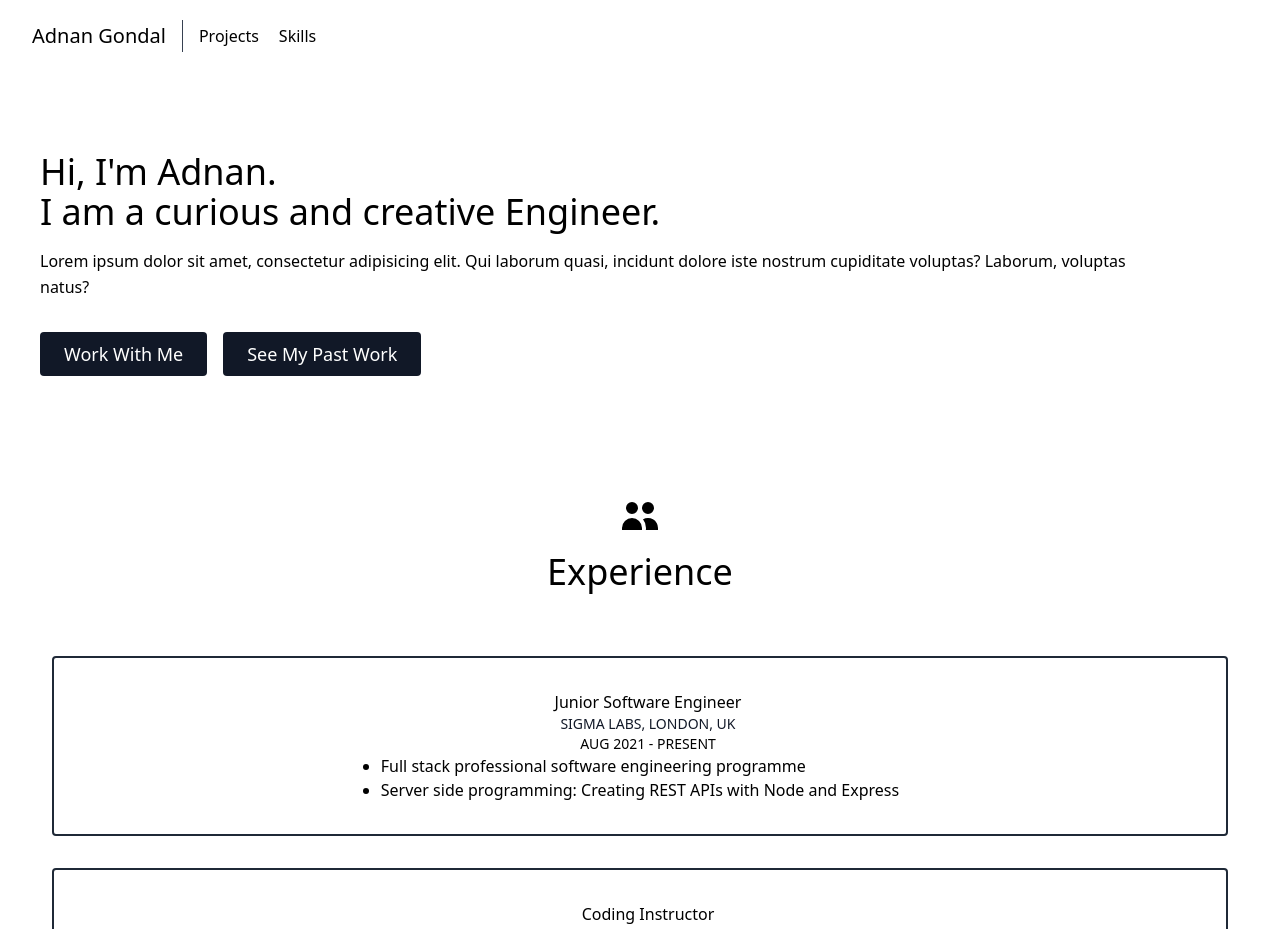
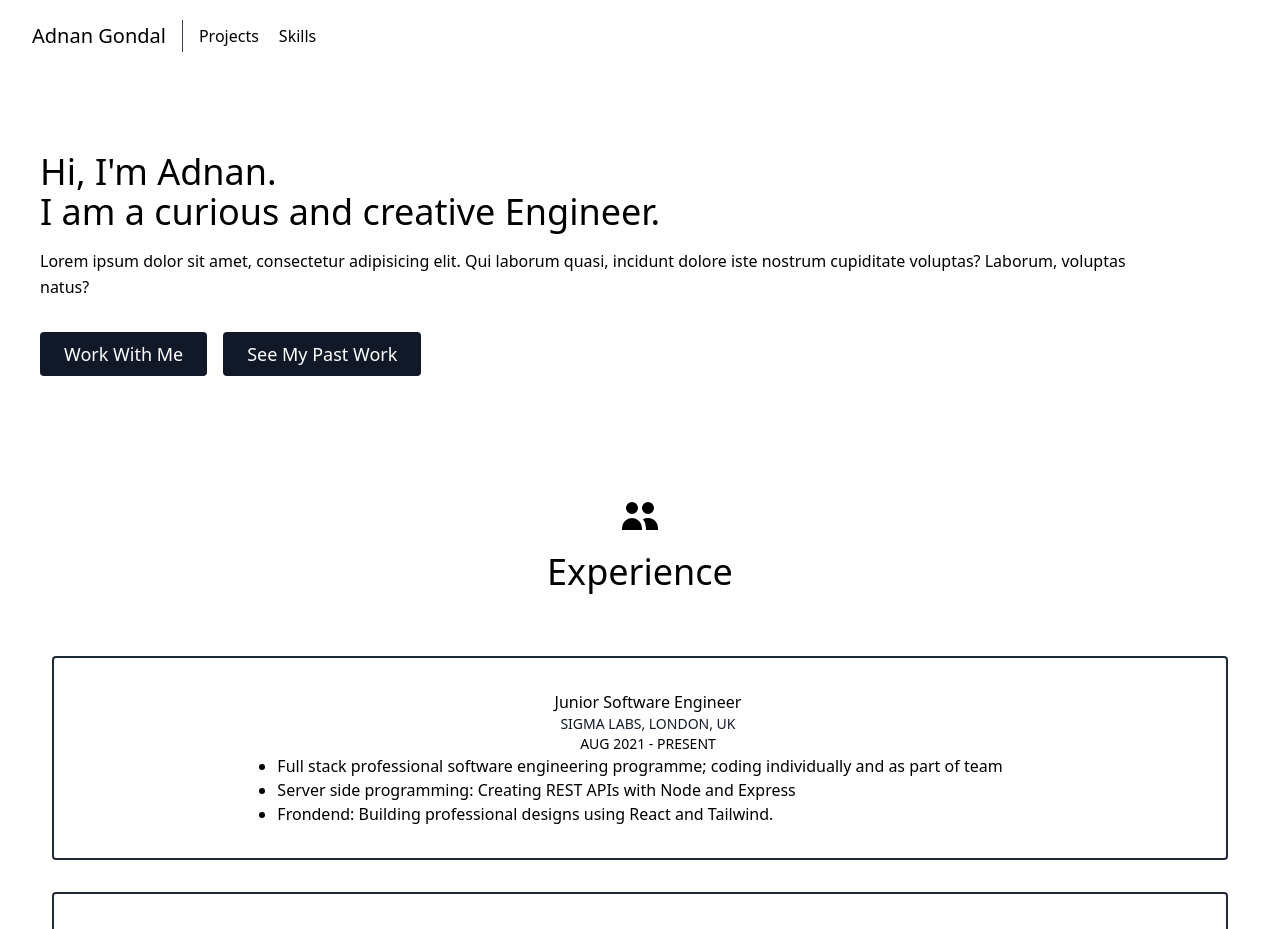
Before and after one commit to AdnanGondal/my-portfolio, a React (Create React App) app: page / in a window 1280 px wide. Shown: the top 929 px of the page. Built offline with nearby package versions, Linux system fonts and the light colour scheme.

Commit message:
a few changes

```diff
--- a/src/data.js
+++ b/src/data.js
@@ -30,8 +30,9 @@ export const experiences = [
     dates: "Aug 2021 - Present",
     location: "London, UK",
     descriptions: [
-      "Full stack professional software engineering programme",
+      "Full stack professional software engineering programme; coding individually and as part of team",
       "Server side programming: Creating REST APIs with Node and Express",
+      "Frondend: Building professional designs using React and Tailwind. ",
     ],
   },
   {
```
